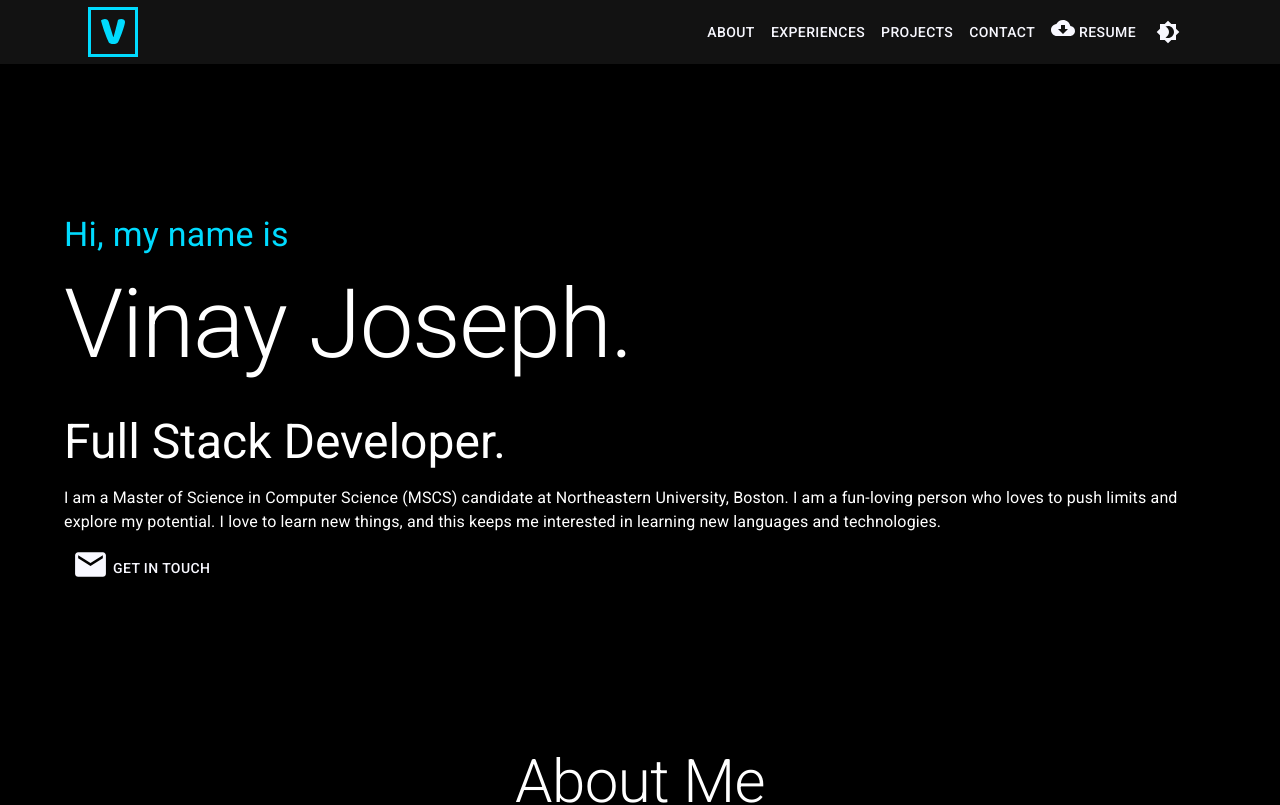
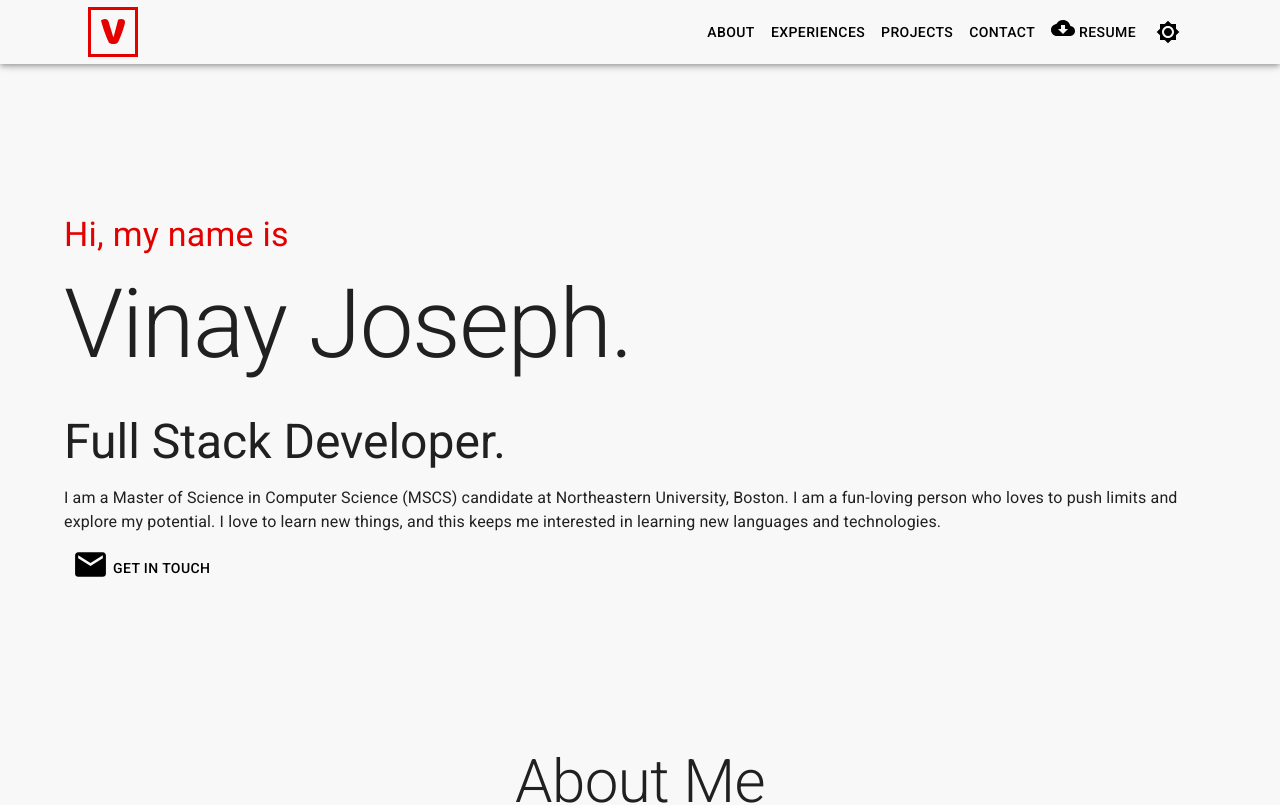
Before and after one commit to vinay-sj/Portfolio, a React (Create React App) app: page / in a window 1280 px wide. Shown: the top 805 px of the page. Built offline with nearby package versions, Linux system fonts and the light colour scheme.

Commit message:
made light mode the defualt

```diff
--- a/public/index.html
+++ b/public/index.html
@@ -22,7 +22,7 @@
 <!--            integrity="sha384-9aIt2nRpC12Uk9gS9baDl411NQApFmC26EwAOH8WgZl5MYYxFfc+NcPb1dKGj7Sk"-->
 <!--            crossorigin="anonymous"-->
 <!--    />-->
-    <link rel="apple-touch-icon" href="%PUBLIC_URL%/logo192.png"/>
+<!--    <link rel="apple-touch-icon" href="%PUBLIC_URL%/logo.svg"/>-->
     <!--
       manifest.json provides metadata used when your web app is installed on a
       user's mobile device or desktop. See https://developers.google.com/web/fundamentals/web-app-manifest/
--- a/src/App.js
+++ b/src/App.js
@@ -13,7 +13,7 @@
         const mode = window.localStorage.getItem("displayModeVJ");
         return mode !== null
             ? JSON.parse(mode)
-            : false;
+            : true;
     })
     const theme = appTheme(lightMode);
     useEffect(() => {
```
Also changed, not shown: public/manifest.json.
